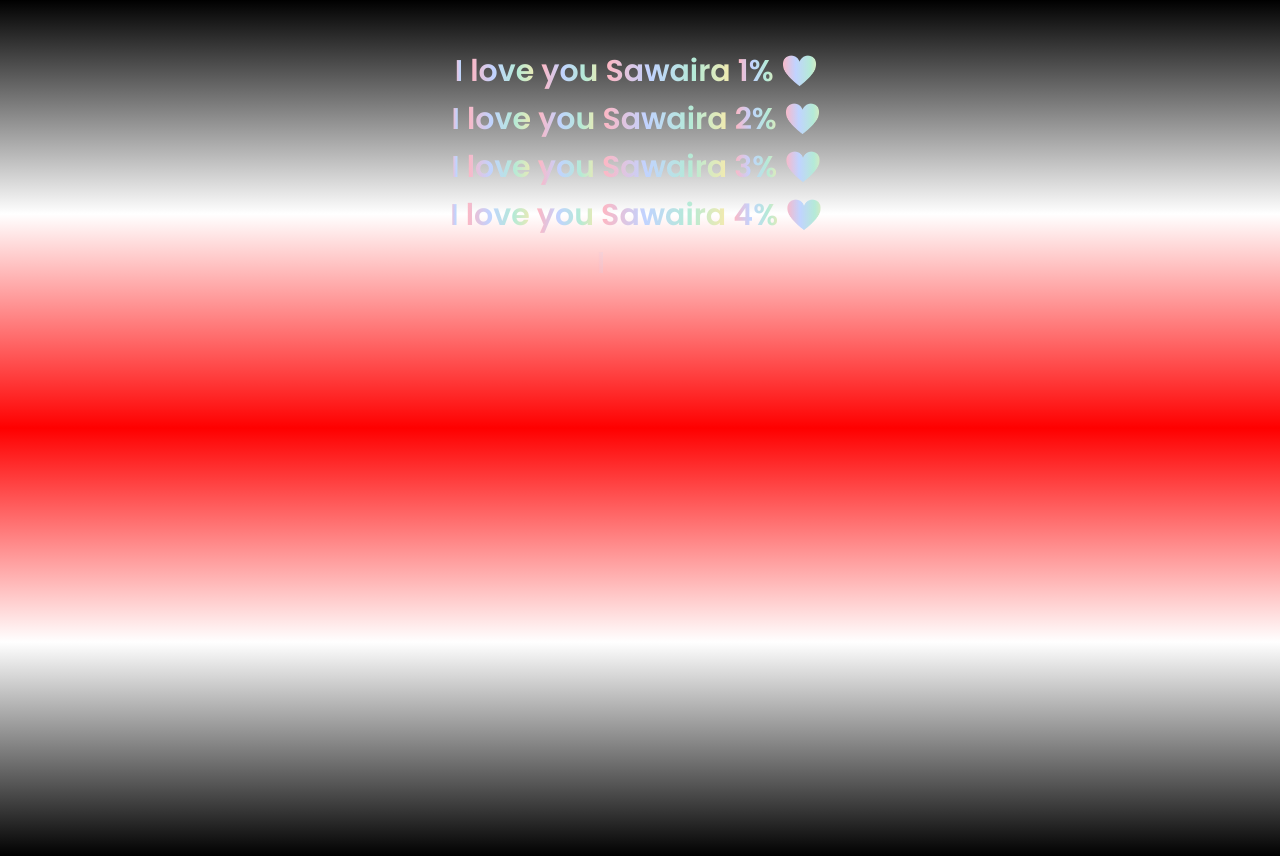
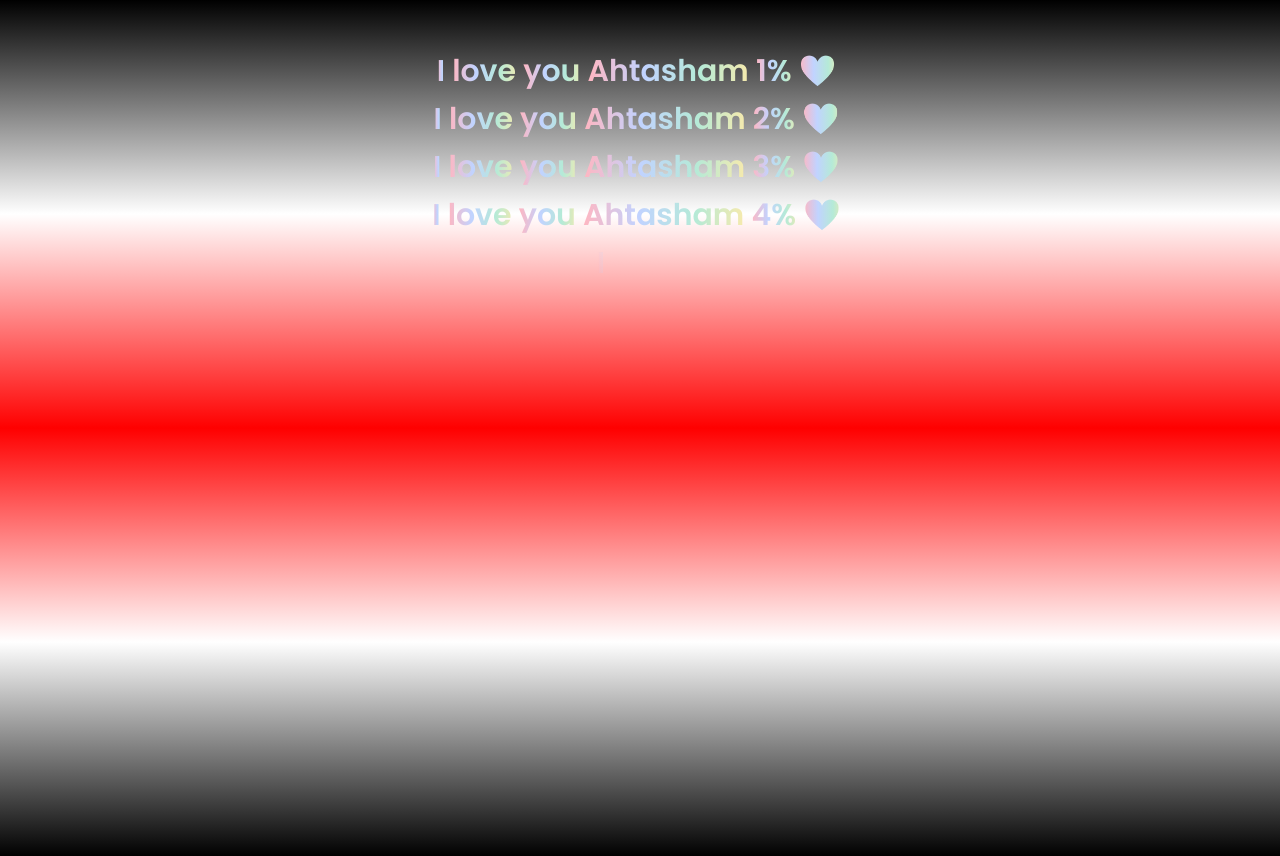
Before and after one commit to HaniaSharma12/Love, a plain HTML site: page index.html in a window 1280 px wide. Drawn offline with Linux system fonts and the light colour scheme.

Commit message:
Update index.html

```diff
--- a/index.html
+++ b/index.html
@@ -80,7 +80,7 @@ color: #f0f0f0;
         line.className = "line";
         container.appendChild(line);
 
-        const words = [`I`, `love`, `you`, `Sawaira`, `${i}%`, `${heart}`];
+        const words = [`I`, `love`, `you`, `Ahtasham`, `${i}%`, `${heart}`];
         let wordIndex = 0;
 
         function showNextWord() {
```
